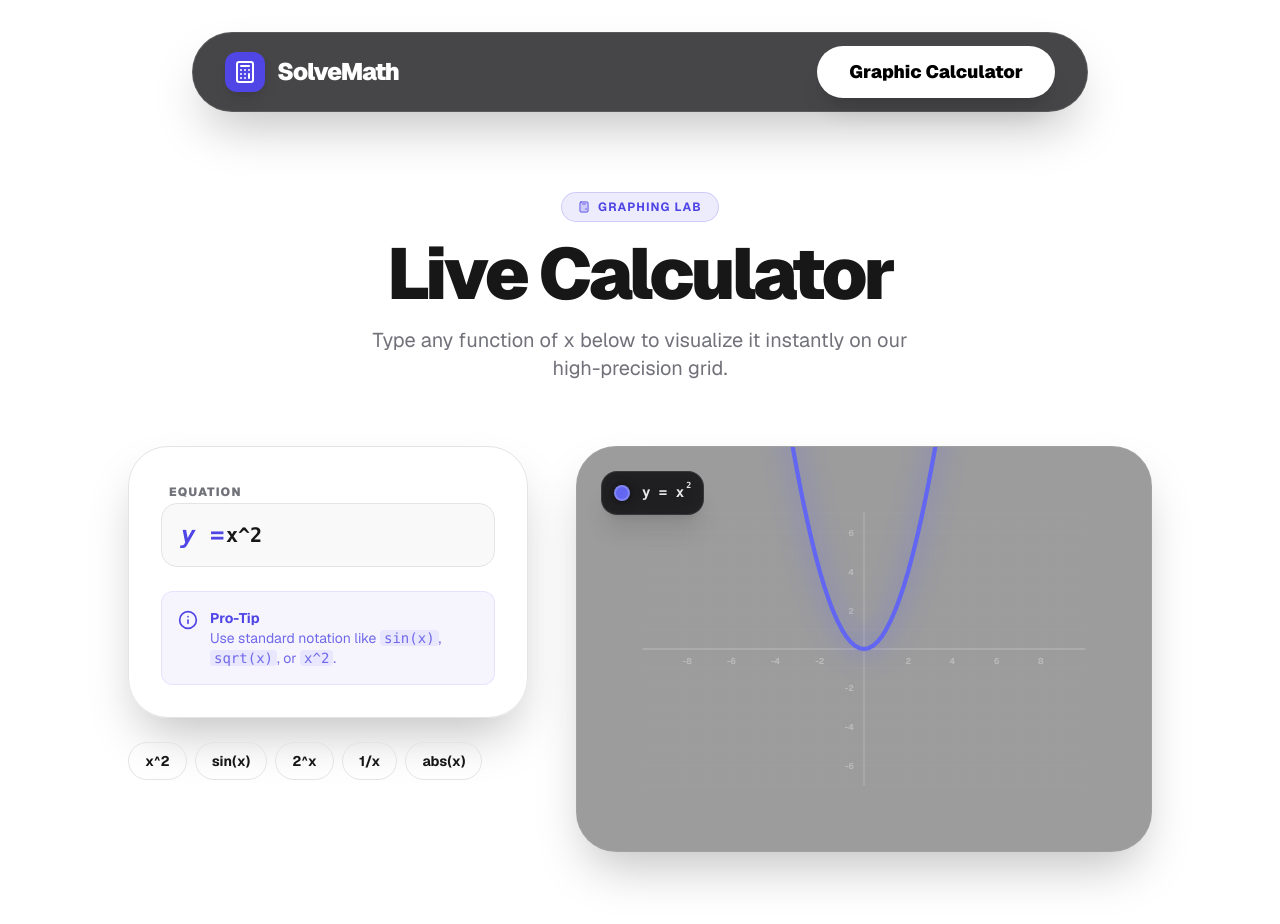
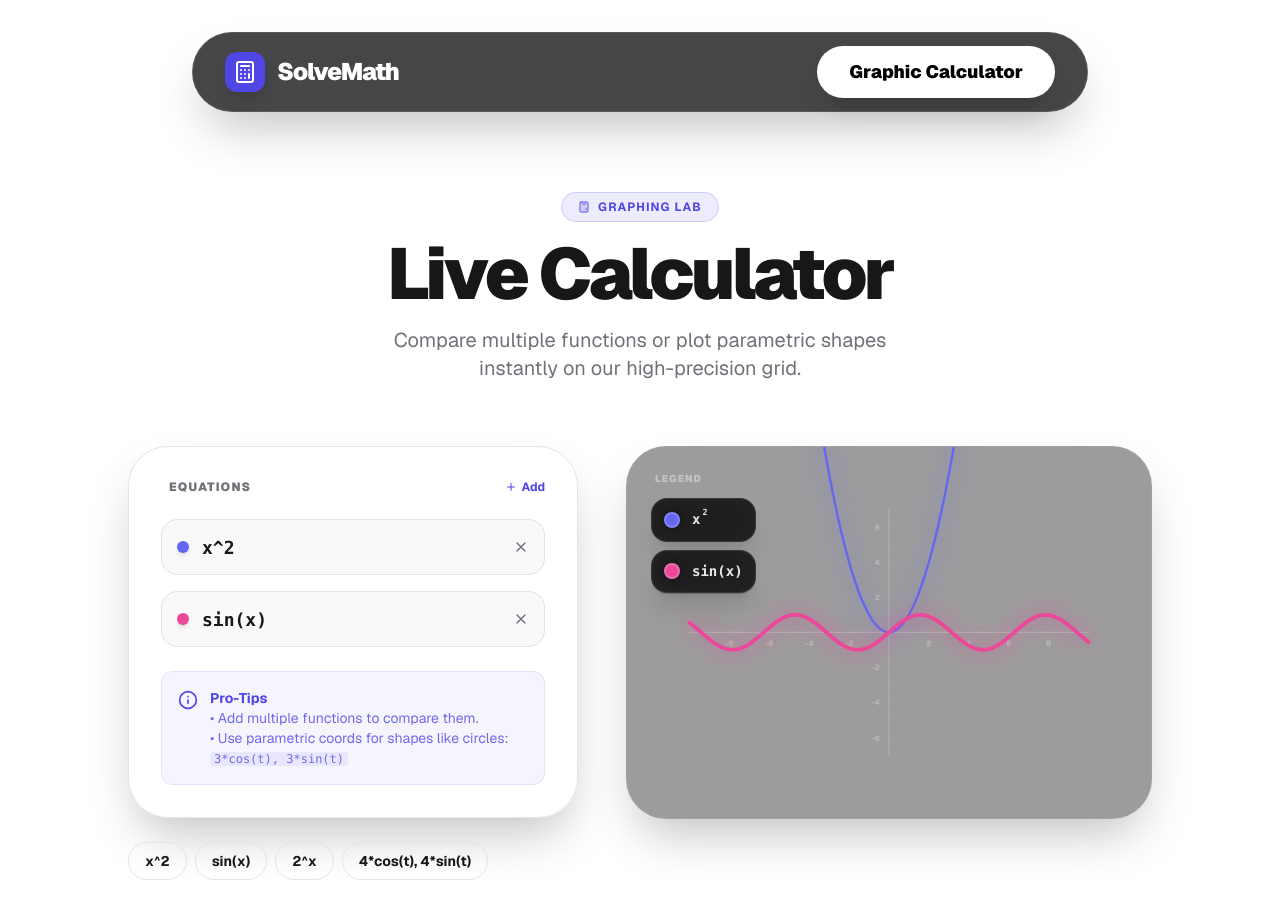
Before and after one commit to DenysHandziichuk/SolveMath, a Next.js app: page /calculator in a window 1280 px wide. Shown: the top 924 px of the page. Built offline with nearby package versions, Linux system fonts and the light colour scheme.

Commit message:
feat: refactor CalculatorPage to support multiple equations and parametric plotting

```diff
--- a/app/calculator/page.tsx
+++ b/app/calculator/page.tsx
@@ -1,44 +1,90 @@
 "use client";
 
-import { useState, useEffect } from "react";
+import { useState, useEffect, useMemo } from "react";
 import { MathGraph } from "@/components/MathGraph";
-import { motion } from "framer-motion";
-import { evaluate } from "mathjs";
-import { Calculator, Info, AlertCircle } from "lucide-react";
+import { motion, AnimatePresence } from "framer-motion";
+import { compile } from "mathjs";
+import { Calculator, Info, Plus, X } from "lucide-react";
+
+const COLORS = ["#6366f1", "#ec4899", "#10b981", "#f59e0b", "#8b5cf6"];
 
 export default function CalculatorPage() {
-  const [equation, setEquation] = useState("x^2");
-  const [points, setPoints] = useState<{ x: number; y: number }[]>([]);
-  const [error, setError] = useState<string | null>(null);
+  const [equations, setEquations] = useState<string[]>(["x^2", "sin(x)"]);
+  const [errors, setErrors] = useState<(string | null)[]>([]);
 
-  // Generate points when equation changes
-  useEffect(() => {
+  // Generate functions when equations change
+  const graphFunctions = useMemo(() => {
+    const newFunctions: { points: {x: number, y: number}[], color: string, equation: string }[] = [];
+    const newErrors: (string | null)[] = [...equations.map(() => null)];
+
+    equations.forEach((eq, index) => {
+      if (!eq.trim()) return;
+
+      const points = [];
       try {
-      const newPoints = [];
-      // Range from -10 to 10 with 0.2 increments for smoothness
+        // Parametric mode: "x(t), y(t)" (e.g., "cos(t), sin(t)" for a circle)
+        if (eq.includes(",")) {
+          const [xEq, yEq] = eq.split(",").map(s => s.trim());
+          const cx = compile(xEq);
+          const cy = compile(yEq);
+          for (let t = 0; t <= 2 * Math.PI + 0.1; t += 0.1) {
+            try {
+              const x = cx.evaluate({ t, x: t }); // pass t (and x=t fallback)
+              const y = cy.evaluate({ t, x: t });
+              if (typeof x === 'number' && typeof y === 'number' && isFinite(x) && isFinite(y)) {
+                points.push({ x, y });
+              }
+            } catch {
+              // skip invalid point
+            }
+          }
+        } else {
+          // Standard y = f(x) mode
+          const cy = compile(eq);
           for (let x = -10; x <= 10; x += 0.2) {
             try {
-          const y = evaluate(equation, { x });
-          // Only add valid numbers to avoid graph breaks
+              const y = cy.evaluate({ x });
               if (typeof y === 'number' && isFinite(y)) {
-            newPoints.push({ x, y });
+                points.push({ x, y });
               }
             } catch {
-          // Individual point failure (e.g. log of negative) - just skip
+              // skip invalid point
+            }
           }
         }
 
-      if (newPoints.length === 0) {
+        if (points.length === 0) {
           throw new Error("Invalid equation results");
         }
 
-      setPoints(newPoints);
-      setError(null);
+        newFunctions.push({ points, color: COLORS[index % COLORS.length], equation: eq });
       } catch {
-      setError("Invalid mathematical expression");
-      setPoints([]);
+        newErrors[index] = "Invalid mathematical expression";
       }
-  }, [equation]);
+    });
+
+    return { functions: newFunctions, errors: newErrors };
+  }, [equations]);
+
+  useEffect(() => {
+    setErrors(graphFunctions.errors);
+  }, [graphFunctions.errors]);
+
+  const updateEquation = (index: number, val: string) => {
+    const newEqs = [...equations];
+    newEqs[index] = val;
+    setEquations(newEqs);
+  };
+
+  const removeEquation = (index: number) => {
+    setEquations(equations.filter((_, i) => i !== index));
+  };
+
+  const addEquation = () => {
+    if (equations.length < 5) {
+      setEquations([...equations, ""]);
+    }
+  };
 
   return (
     <div className="min-h-screen bg-background pt-48 pb-24 px-6 overflow-x-hidden">
@@ -55,54 +101,88 @@ export default function CalculatorPage() {
           </motion.div>
           <h1 className="text-5xl md:text-7xl font-black tracking-tighter">Live Calculator</h1>
           <p className="text-xl text-muted-foreground max-w-xl mx-auto">
-            Type any function of x below to visualize it instantly on our high-precision grid.
+            Compare multiple functions or plot parametric shapes instantly on our high-precision grid.
           </p>
         </div>
 
         <div className="w-full flex flex-col lg:flex-row gap-12 items-start justify-center">
           {/* Input Panel */}
-          <div className="w-full lg:w-[400px] flex flex-col gap-6">
-            <div className="p-8 rounded-[2.5rem] bg-card border border-border shadow-2xl space-y-6">
-              <div className="space-y-2">
-                <label className="text-xs font-black uppercase tracking-widest text-muted-foreground ml-2">Equation</label>
-                <div className="relative">
-                  <span className="absolute left-5 top-1/2 -translate-y-1/2 text-2xl font-bold text-primary font-mono italic">y =</span>
+          <div className="w-full lg:w-[450px] flex flex-col gap-6">
+            <div className="p-6 lg:p-8 rounded-[2.5rem] bg-card border border-border shadow-2xl space-y-6">
+              <div className="flex items-center justify-between">
+                 <label className="text-xs font-black uppercase tracking-widest text-muted-foreground ml-2">Equations</label>
+                 {equations.length < 5 && (
+                   <button onClick={addEquation} className="text-xs font-bold text-primary hover:underline flex items-center gap-1">
+                     <Plus className="h-3 w-3" /> Add
+                   </button>
+                 )}
+              </div>
+
+              <div className="space-y-4">
+                <AnimatePresence>
+                  {equations.map((eq, index) => (
+                    <motion.div
+                      key={index}
+                      initial={{ opacity: 0, height: 0 }}
+                      animate={{ opacity: 1, height: "auto" }}
+                      exit={{ opacity: 0, height: 0 }}
+                      className="space-y-2"
+                    >
+                      <div className="relative flex items-center gap-2">
+                        <div
+                          className="absolute left-4 top-1/2 -translate-y-1/2 w-3 h-3 rounded-full shadow-md z-10"
+                          style={{ backgroundColor: COLORS[index % COLORS.length] }}
+                        />
                         <input
                           type="text"
-                    value={equation}
-                    onChange={(e) => setEquation(e.target.value)}
-                    placeholder="x^2 + 2x + 1"
-                    className="w-full h-16 bg-secondary/50 border border-border rounded-2xl pl-16 pr-6 text-xl font-bold font-mono focus:outline-none focus:ring-2 focus:ring-primary/20 transition-all"
+                          value={eq}
+                          onChange={(e) => updateEquation(index, e.target.value)}
+                          placeholder={index === 0 ? "x^2" : "sin(x)"}
+                          className="w-full h-14 bg-secondary/50 border border-border rounded-2xl pl-10 pr-10 text-lg font-bold font-mono focus:outline-none focus:ring-2 focus:ring-primary/20 transition-all"
                         />
+                        {equations.length > 1 && (
+                          <button
+                            onClick={() => removeEquation(index)}
+                            className="absolute right-4 top-1/2 -translate-y-1/2 text-muted-foreground hover:text-red-500 transition-colors"
+                          >
+                            <X className="h-4 w-4" />
+                          </button>
+                        )}
                       </div>
+                      {errors[index] && (
+                        <p className="text-xs text-red-500 font-bold ml-4">{errors[index]}</p>
+                      )}
+                    </motion.div>
+                  ))}
+                </AnimatePresence>
               </div>
 
-              {error ? (
-                <motion.div
-                  initial={{ opacity: 0, scale: 0.95 }}
-                  animate={{ opacity: 1, scale: 1 }}
-                  className="flex items-center gap-3 p-4 rounded-xl bg-red-500/10 text-red-500 border border-red-500/20"
-                >
-                  <AlertCircle className="h-5 w-5 shrink-0" />
-                  <p className="text-sm font-bold leading-tight">{error}</p>
-                </motion.div>
-              ) : (
               <div className="flex items-start gap-3 p-4 rounded-xl bg-primary/5 text-primary border border-primary/10">
                 <Info className="h-5 w-5 shrink-0 mt-0.5" />
                 <div className="text-sm">
-                    <p className="font-bold">Pro-Tip</p>
-                    <p className="opacity-80">Use standard notation like <code className="font-mono bg-primary/10 px-1 rounded">sin(x)</code>, <code className="font-mono bg-primary/10 px-1 rounded">sqrt(x)</code>, or <code className="font-mono bg-primary/10 px-1 rounded">x^2</code>.</p>
+                  <p className="font-bold">Pro-Tips</p>
+                  <p className="opacity-80">
+                    • Add multiple functions to compare them.<br/>
+                    • Use parametric coords for shapes like circles: <code className="font-mono bg-primary/10 px-1 rounded text-xs">3*cos(t), 3*sin(t)</code>
+                  </p>
                 </div>
               </div>
-              )}
             </div>
 
             {/* Quick Presets */}
             <div className="flex flex-wrap gap-2">
-              {["x^2", "sin(x)", "2^x", "1/x", "abs(x)"].map(preset => (
+              {["x^2", "sin(x)", "2^x", "4*cos(t), 4*sin(t)"].map(preset => (
                 <button
                   key={preset}
-                  onClick={() => setEquation(preset)}
+                  onClick={() => {
+                    if (equations.includes(preset)) return;
+                    const emptyIdx = equations.findIndex(e => !e.trim());
+                    if (emptyIdx !== -1) {
+                      updateEquation(emptyIdx, preset);
+                    } else if (equations.length < 5) {
+                      setEquations([...equations, preset]);
+                    }
+                  }}
                   className="px-4 py-2 rounded-full border border-border bg-card text-sm font-bold hover:bg-secondary transition-all"
                 >
                   {preset}
@@ -113,7 +193,7 @@ export default function CalculatorPage() {
 
           {/* Visualization Panel */}
           <div className="flex-1 w-full max-w-4xl">
-            <MathGraph points={points} color="#6366f1" equation={`y = ${equation}`} />
+            <MathGraph functions={graphFunctions.functions} />
           </div>
         </div>
       </div>
```
Lines whose indentation alone changed are shown as unchanged.
